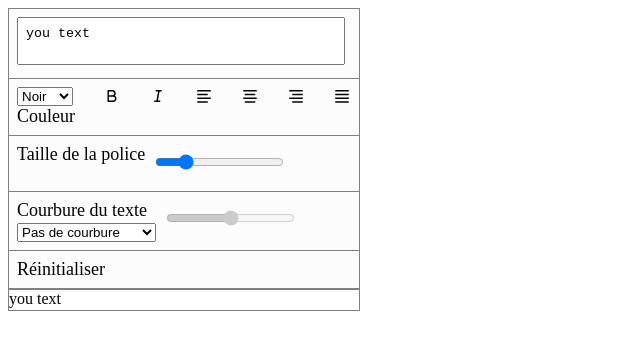
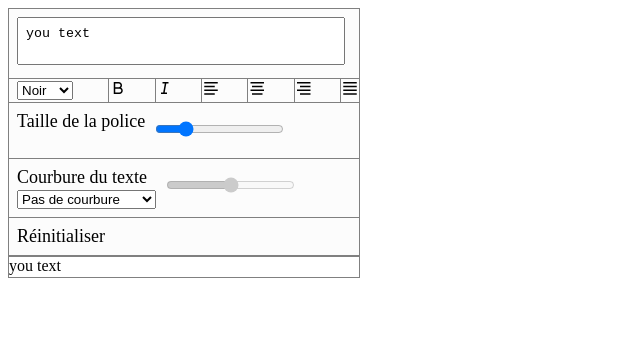
Before and after one commit to protokoll-studio/custom-text-editor, a plain HTML site: page index.html in a window 1280 px wide. Shown: the whole page, without its empty margins (0-640 px from the left). Drawn offline with nearby package versions, Linux system fonts and the light colour scheme.

Commit message:
Tools separator border

```diff
--- a/custom-text-editor/custom-text-editor.css
+++ b/custom-text-editor/custom-text-editor.css
@@ -21,6 +21,9 @@
     border-radius: 100%;
     border: 1px solid grey;
 }
+#cte .cte-text-edit {
+    border-left: 1px solid var(--cte-border-color);
+}
 #cte .cte-text-edit:hover {
     cursor: pointer;
     opacity: .7;
--- a/index.html
+++ b/index.html
@@ -16,8 +16,15 @@
         .p-2 {
             padding: .5rem;
         }
+        .px-2 {
+            padding-left: .5rem;
+            padding-right: .5rem;
+        }
         .justify-between {
             justify-content: space-between;
+        }
+        .items-center {
+            align-items: center;
         }
         .block {
             display: block;
@@ -29,22 +36,21 @@
         <div class="flex cte-separator p-2">
             <div><textarea class="p-2" onkeyup="cteUpdateText()">you text</textarea></div>
         </div>
-        <div class="cte-separator flex p-2 justify-between">
-            <div>
+        <div class="cte-separator flex justify-between items-center">
+            <div class="px-2">
                 <select name="choose-color" class="block" onchange="customTextEditor('color', this);">
                     <option value="000000" selected>Noir</option>
                     <option value="e28743">Brun</option>
                     <option value="76b5c5">Bleu</option>
                     <option value="154c79">Violet</option>
                 </select>
-                Couleur
             </div>
-            <div><i class="cte-text-edit ri-bold" onclick="customTextEditor('font-weight', 'bold');" ></i></div>
-            <div><i class="cte-text-edit ri-italic" onclick="customTextEditor('font-style', 'italic');"></i></div>
-            <div><i class="cte-text-edit ri-align-left" onclick="customTextEditor('text-align', 'left');"></i></div>
-            <div><i class="cte-text-edit ri-align-center" onclick="customTextEditor('text-align', 'center');"></i></div>
-            <div><i class="cte-text-edit ri-align-right" onclick="customTextEditor('text-align', 'right');"></i></div>
-            <div><i class="cte-text-edit ri-align-justify" onclick="customTextEditor('text-align', 'justify');"></i></div>
+            <div class="cte-text-edit"><i class="ri-bold" onclick="customTextEditor('font-weight', 'bold');" ></i></div>
+            <div class="cte-text-edit"><i class="ri-italic" onclick="customTextEditor('font-style', 'italic');"></i></div>
+            <div class="cte-text-edit"><i class="ri-align-left" onclick="customTextEditor('text-align', 'left');"></i></div>
+            <div class="cte-text-edit"><i class="ri-align-center" onclick="customTextEditor('text-align', 'center');"></i></div>
+            <div class="cte-text-edit"><i class="ri-align-right" onclick="customTextEditor('text-align', 'right');"></i></div>
+            <div class="cte-text-edit"><i class="ri-align-justify" onclick="customTextEditor('text-align', 'justify');"></i></div>
         </div>
         <div class="flex cte-separator p-2">
             <div>Taille de la police</div>
```
